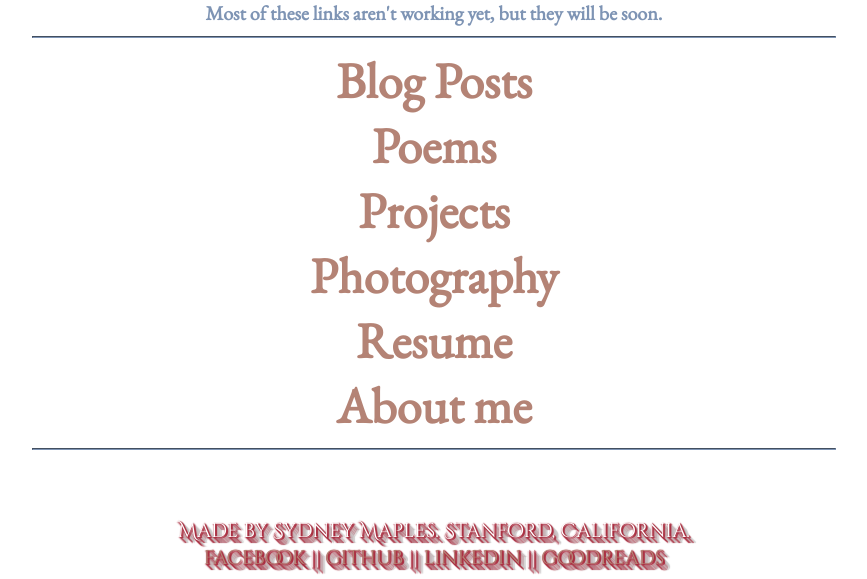
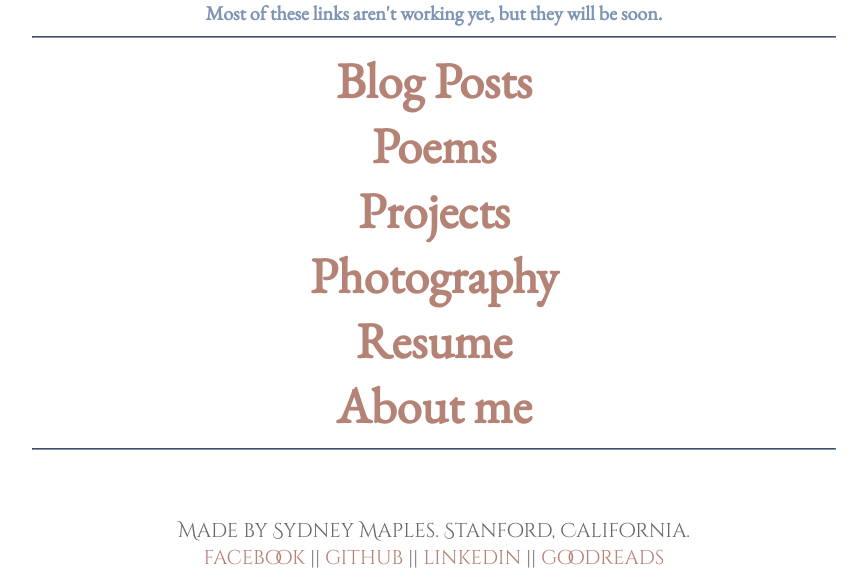
Before and after one commit to squidnee/squidnee.github.io, a Jekyll site: the page built from index.html, in a window 1280 px wide. Shown: the part 490-1069 px from the top of the page, without its empty margins (206-1073 px from the left). Built offline with Jekyll 4.4.1, drawn with Linux system fonts in a browser that asks for light colours; some web fonts are replaced; the list of posts is cut into pages by our own code.

Commit message:
so can someone tell me why i wrapped my footer in a text-shadow

```diff
--- a/stylesheets/main.css
+++ b/stylesheets/main.css
@@ -123,15 +123,6 @@ footer {
   font-size: 20px;
   text-align: center;
   font-family: 'Cinzel Decorative', Tahoma, sans-serif;
-  color: white;
-  text-shadow:
-  1px 0px 1px #AA2F41, 0px 1px 1px #AA2F41,
-  2px 1px 1px #AA2F41, 1px 2px 1px #AA2F41,
-  3px 2px 1px #ccc, 2px 3px 1px #AA2F41,
-  4px 3px 1px #ccc, 3px 4px 1px #AA2F41,
-  5px 4px 1px #ccc, 4px 5px 1px #AA2F41,
-  6px 5px 1px #ccc, 5px 6px 1px #AA2F41,
-  7px 6px 1px #ccc;
 }
 
 strong {
```
